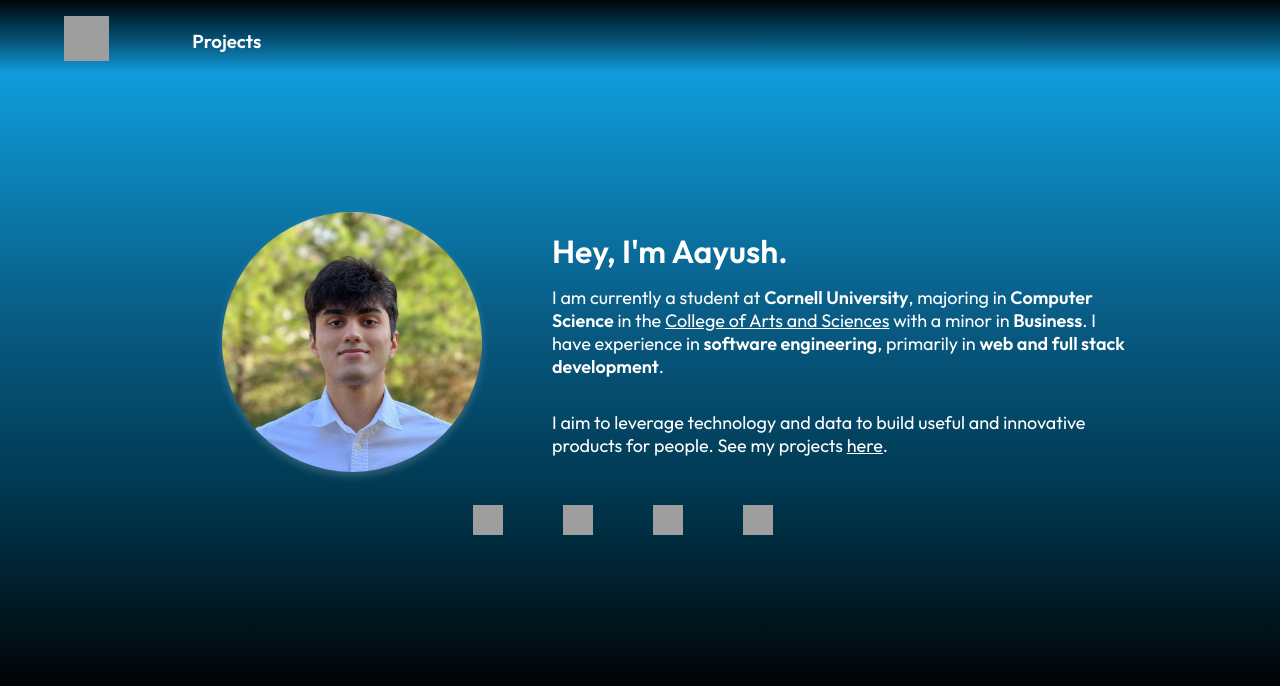
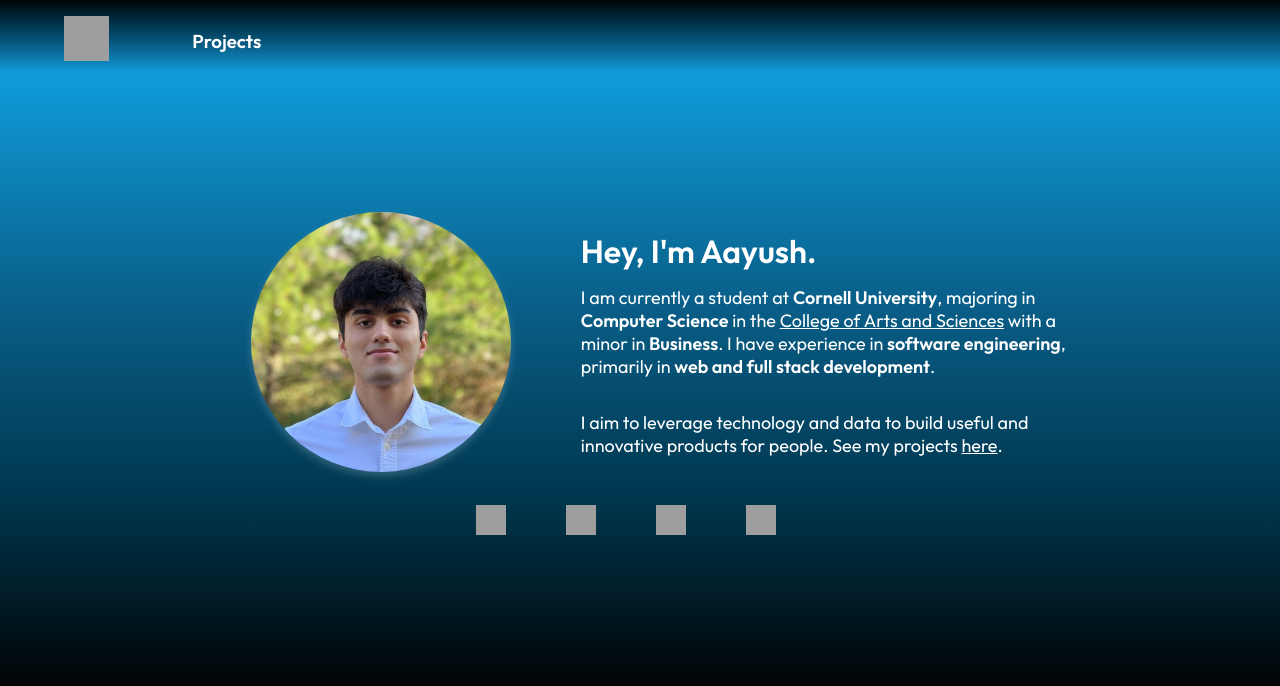
Before and after one commit to Aayush-Agnihotri/old-portfolio, a React (Create React App) app: page / in a window 1280 px wide. Shown: the top 686 px of the page. Built offline with nearby package versions, Linux system fonts and the light colour scheme; grey boxes are pictures that could not be loaded; a web font is replaced by a local one.

Commit message:
Fixing links bug

```diff
--- a/src/pages/home.css
+++ b/src/pages/home.css
@@ -3,7 +3,7 @@
 }
 
 .splash-container {
-    width: 100%;
+    width: 90%;
     height: 40vh;
     margin: auto;
     margin-top: 10%;
--- a/src/pages/home.js
+++ b/src/pages/home.js
@@ -22,6 +22,8 @@ function Home() {
                     <span className='b'> Business</span>. I have experience in <span className='b'>software engineering</span>, primarily in <span className='b'>web and full stack development</span>.</p>
                     <p className='splash-desc'>I aim to leverage technology and data to build useful and innovative products for people. See my projects <Link to='/projects' style={{'all': 'unset', "cursor":"pointer", "textDecoration": "underline"}}>here</Link>.</p>
                 </div>
+
+                <br></br>
 
                 <div className='links'>
                 <div>
```
